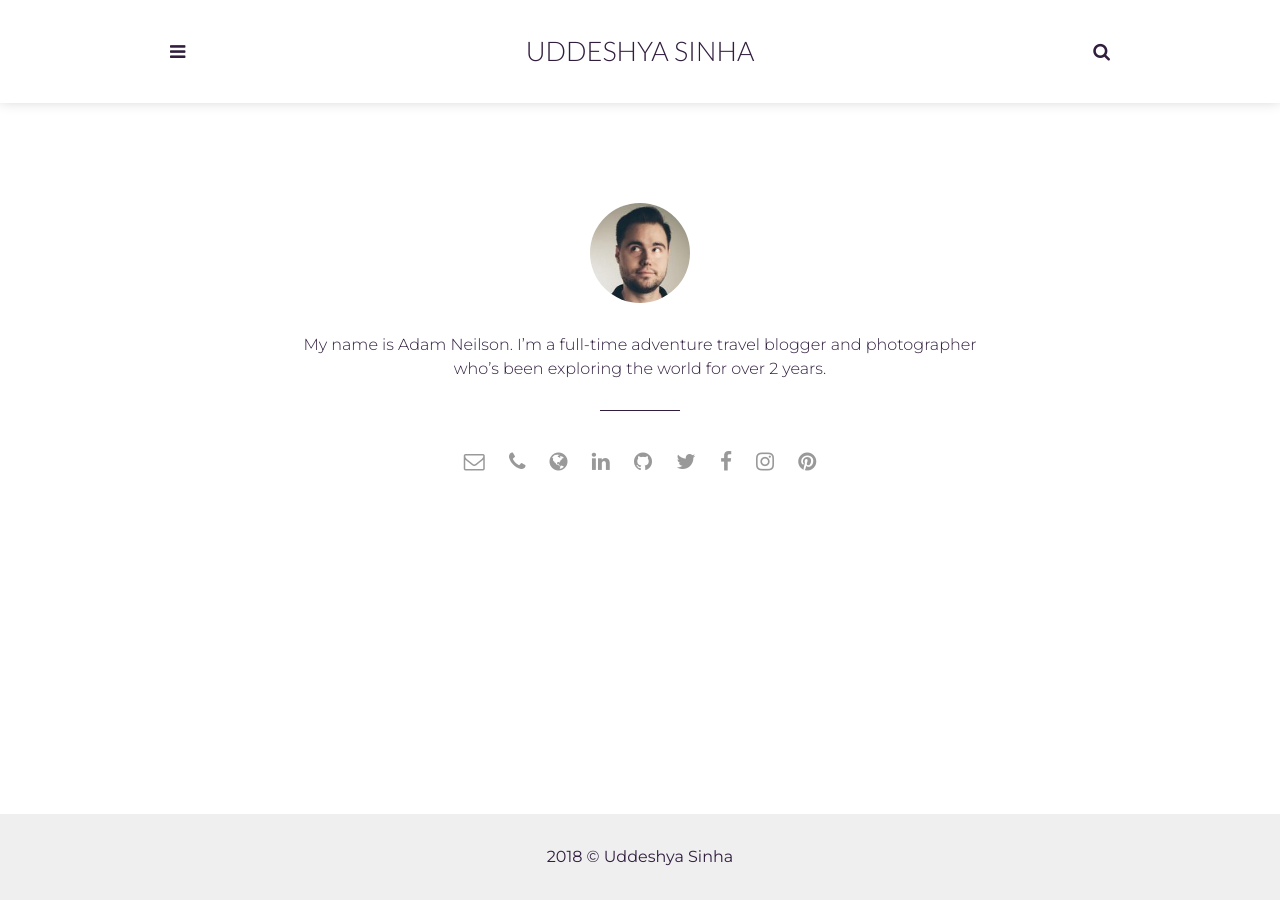
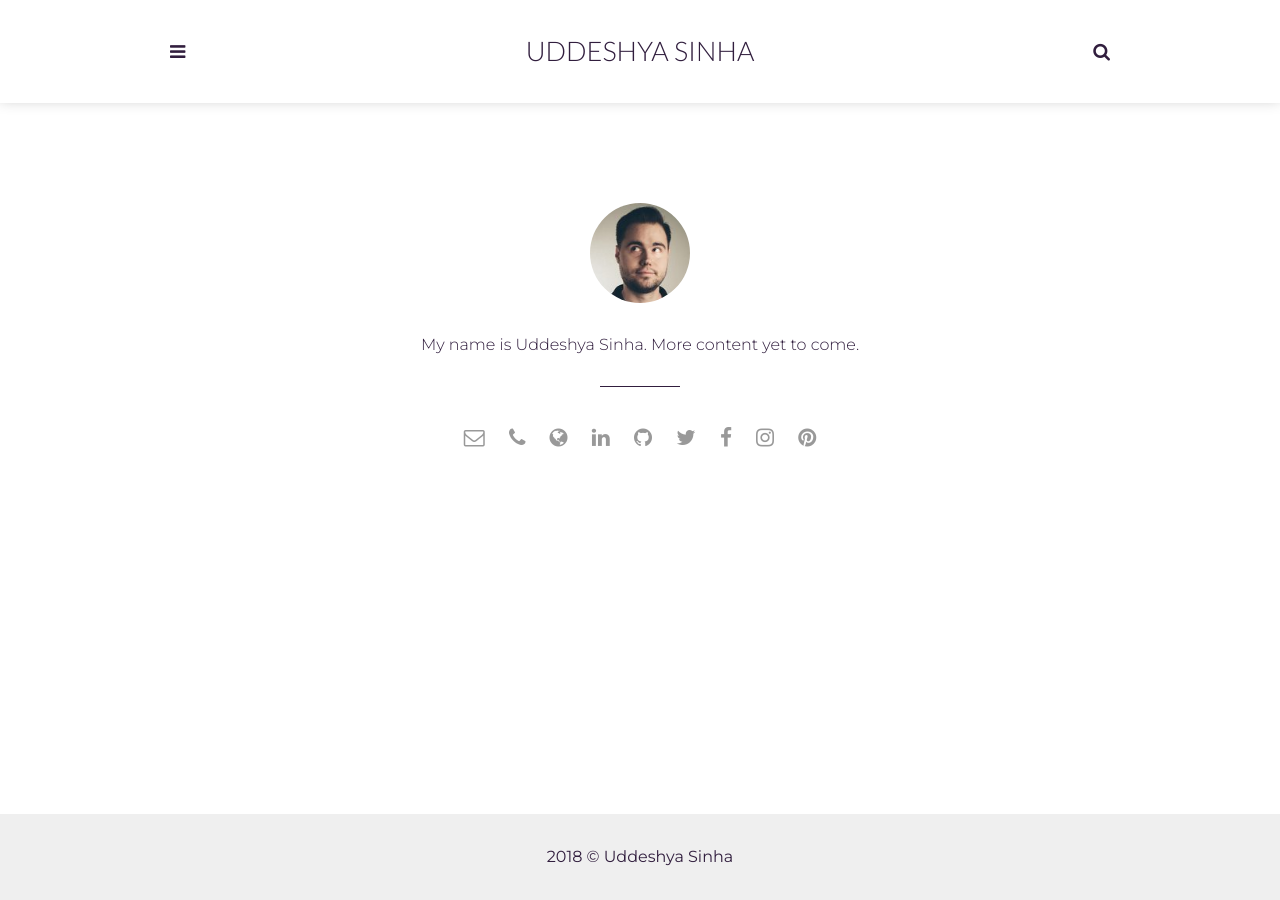
Before and after one commit to SinhaUddeshya/sinhauddeshya.github.io, a Jekyll site: the page built from _pages/about.html, in a window 1280 px wide. Built offline with Jekyll 4.4.1, drawn with Linux system fonts in a browser that asks for light colours.

Commit message:
Update _config.yml

```diff
--- a/_config.yml
+++ b/_config.yml
@@ -11,7 +11,7 @@ url: "" # the base hostname & protocol for your site, e.g. http://example.com
 # Author settings
 author: Uddeshya Sinha # add your name
 author-pic: adam-face.jpg
-about-author: My name is Adam Neilson. I’m a full-time adventure travel blogger and photographer who’s been exploring the world for over 2 years.
+about-author: My name is Uddeshya Sinha. More content yet to come.
 
 # Contact links
 email: # Add your Email address
```
